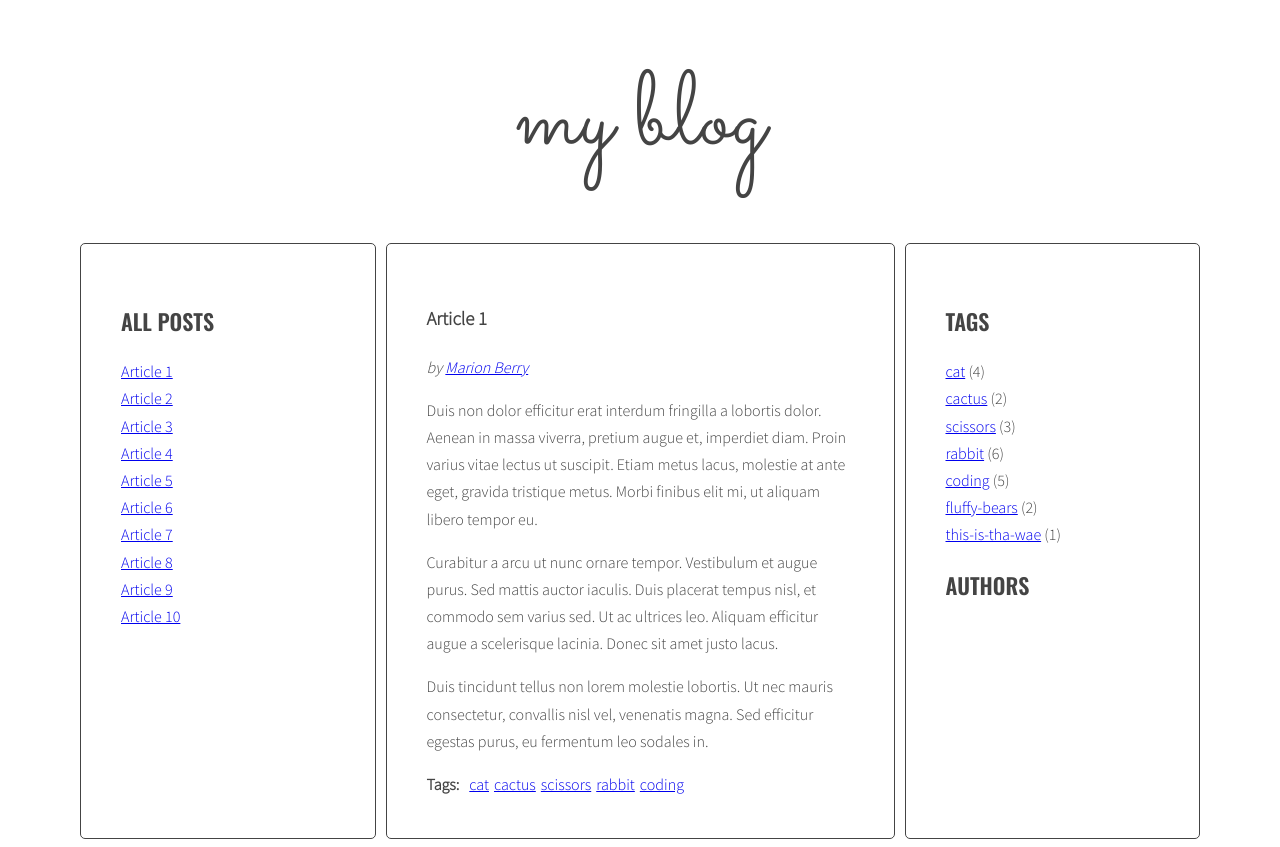
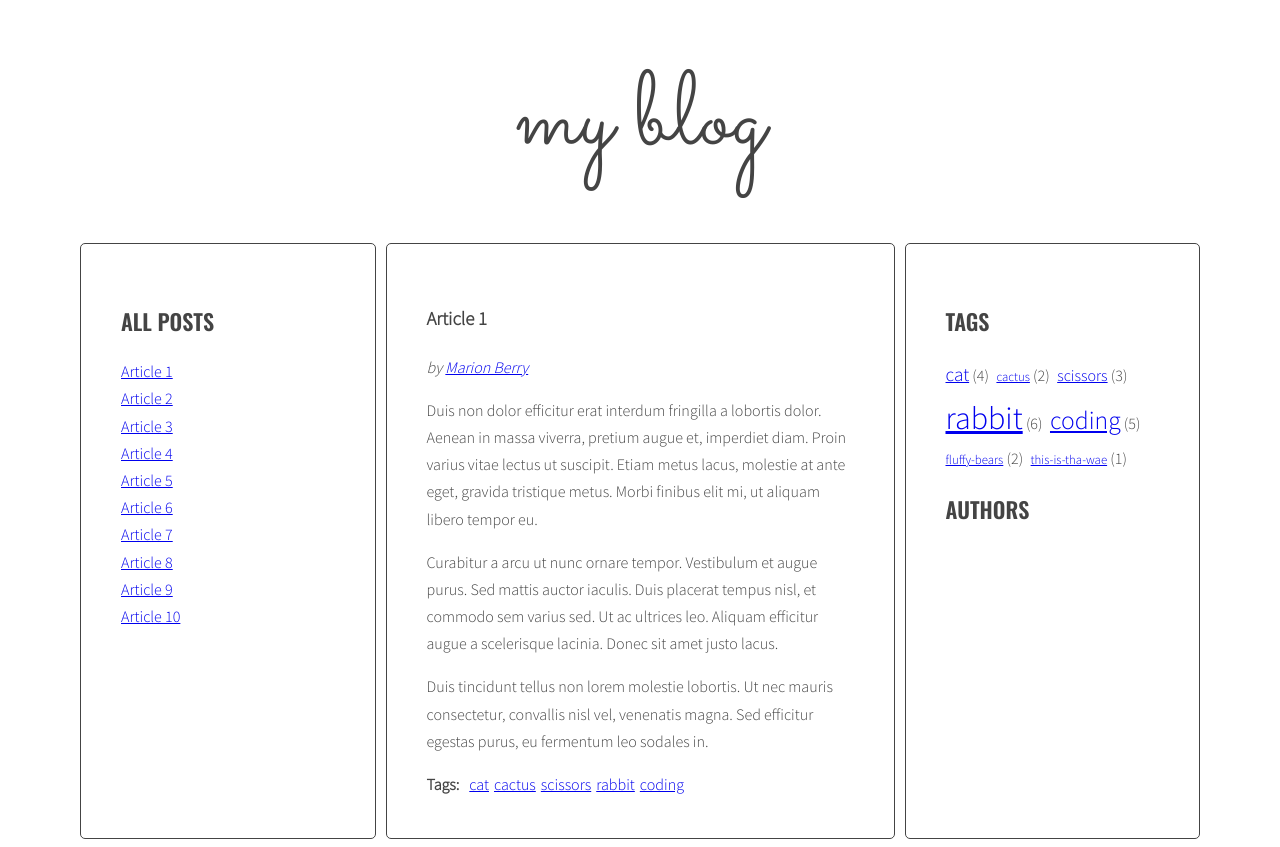
Before and after one commit to Mec0why/javascript-blog, a website: page index.html in a window 1280 px wide. Drawn offline with nearby package versions, Linux system fonts and the light colour scheme.

Commit message:
Add sass tags cloud style

```diff
--- a/sass/style.scss
+++ b/sass/style.scss
@@ -39,8 +39,7 @@ body {
   span {
     text-transform: none;
     font-weight: 400;
-    color: lighten($color-dark, 20%);
-    /*color: adjust($color-dark, $lightness: 20%);*/
+    color: lighter($color-dark, 20%);
   }
 }
 
@@ -126,3 +125,28 @@ body {
     margin: 0 10px 0 0;
   }
 }
+
+.tags li {
+  display: inline-block;
+  padding-right: 7.5px;
+}
+
+.tag-size-1 {
+  font-size: 80%;
+}
+
+.tag-size-2 {
+  font-size: 100%;
+}
+
+.tag-size-3 {
+  font-size: 120%;
+}
+
+.tag-size-4 {
+  font-size: 160%;
+}
+
+.tag-size-5 {
+  font-size: 200%;
+}
```
Also changed, not shown: css/style.css, 1 other file.
